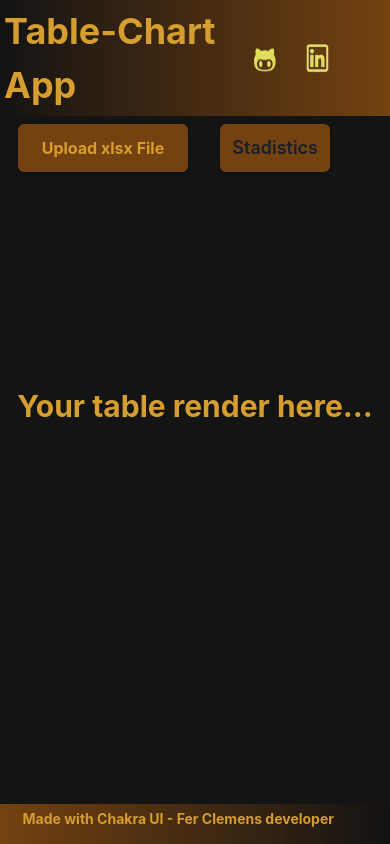
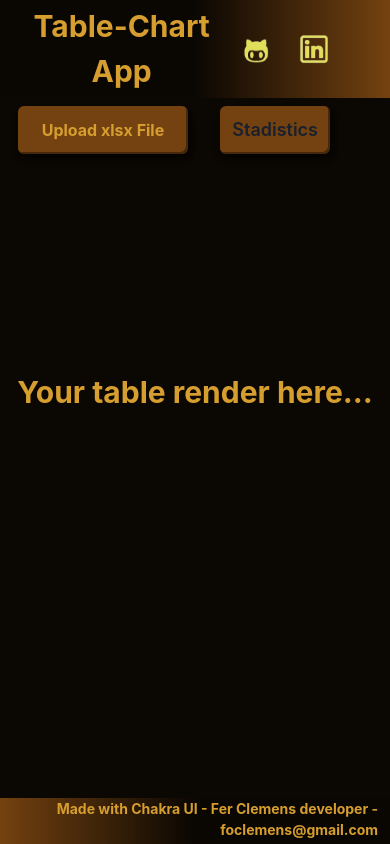
Before and after one commit to Ferclemens/tables-and-charts, a React (Vite) app: page / in a window 390 px wide. Built offline with nearby package versions, Linux system fonts and the light colour scheme.

Commit message:
:bug: Fix DisplayCharts title responsive, add shadow effect to buttons

```diff
--- a/src/App.jsx
+++ b/src/App.jsx
@@ -1,4 +1,4 @@
-import { Button, ButtonGroup, Flex, Grid, GridItem, Image, Link, Spacer, Text, VStack } from '@chakra-ui/react'
+import { Button, ButtonGroup, Flex, Grid, GridItem, Image, Link, Spacer, Text, useBreakpointValue, VStack } from '@chakra-ui/react'
 import ReadFile from './components/ReadFile'
 import ShowTable from './components/ShowTable'
 import { useDataContext } from './context/DataContext.jsx';
@@ -6,28 +6,30 @@ import '../styles.css'
 
 function App() {
   const {tableData} = useDataContext()
+  const titleSize = useBreakpointValue({base: '3xl', md: '5xl'})
   return (
       <Grid
         templateAreas={`"header header"
                         "nav nav"
                         "main main"
                         "footer footer"`}
-        gridTemplateRows={'1fr 1.2fr 8fr 40px'}
+        gridTemplateRows={'1fr 1.2fr 8fr 24px'}
         gridTemplateColumns={'1fr'}
         h='100vh'
         w='100vw'
         color='yellow.500'
         fontWeight='bold'
-        bg='blackAlpha.900'
+        bg='rgba(11,7,3,1)'
+
       >
-        <GridItem p={'1'} bgGradient='linear(to-r, blackAlpha.100, yellow.800)' area={'header'}>
+        <GridItem p={'1'} bgGradient='linear(to-r, blackAlpha.100, blackAlpha.100, yellow.800)' area={'header'}>
           <Flex mr={'14'} alignItems={'center'}>
-          <Text fontSize={'4xl'} >Table-Chart App</Text>
+          <Text fontSize={titleSize} fontWeight={'bold'} textAlign={'center'} >Table-Chart App</Text>
           <Spacer></Spacer>
           <ButtonGroup gap={'4'}>
           <Link href='https://github.com/Ferclemens' isExternal>
-          <img className='img--LinkedIn' src={'../public/GithubImg.png'}></img></Link>
-          <Link href='https://www.linkedin.com/in/foclemens/' isExternal><img className='img--LinkedIn' src={'../public/LinkedinImg.png'}/></Link>
+          <img className='img--contact' src={'../GithubImg.png'}></img></Link>
+          <Link href='https://www.linkedin.com/in/foclemens/' isExternal><img className='img--contact' src={'../LinkedinImg.png'}/></Link>
           </ButtonGroup>
           </Flex>
         </GridItem>
@@ -40,9 +42,9 @@ function App() {
             <Text fontSize={'3xl'} textAlign={'center'} my={'44'}>Your table render here...</Text>
           }
         </GridItem>
-        <GridItem bgGradient='linear(to-r, yellow.800,blackAlpha.100 )' area={'footer'} position={'fixed'} bottom={0} w={'100vw'} h={'40px'}>
+        <GridItem bgGradient='linear(to-r, yellow.800,blackAlpha.100, blackAlpha.100 )' area={'footer'} position={'fixed'} bottom={0} w={'100vw'} >
 
-          <Text fontSize={'sm'} textAlign={'end'} mr={'14'} mt={'1'}>Made with Chakra UI - Fer Clemens developer </Text>
+          <Text fontSize={'sm'} textAlign={'end'} mr={'3'} mb={'1'}>Made with Chakra UI - Fer Clemens developer - foclemens@gmail.com </Text>
         </GridItem>
       </Grid>
     )
--- a/src/components/DisplayCharts.jsx
+++ b/src/components/DisplayCharts.jsx
@@ -11,30 +11,31 @@ function DisplayCharts() {
     //console.log('jsonData from DisplayCharts', jsonData);
     //console.log('tableData from DisplayCharts', tableData);
     const breakPoint = useBreakpointValue({base: 'column', md: 'row'})
+    const direction = useBreakpointValue({base: 'column-reverse', md: 'row'})
+    const titleSize = useBreakpointValue({base: '3xl', md: '5xl'})
     return (
         <Flex flexDirection={'column'} bgGradient='linear(to-r, blackAlpha.900, yellow.900)' color={'yellow.500'} >
-          <Flex mx={'14'} alignItems={'center'} >
-            <Text fontSize={'4xl'} fontWeight='bold'>Charts display and comparison</Text>
-            <Spacer></Spacer>
-            <ButtonGroup gap={'4'}>
+          <Flex mx={'14'} my={'2'} alignItems={'center'} justifyContent={'space-between'} flexDirection={direction} gap={'4'}>
+            <Text fontSize={titleSize} fontWeight={'bold'} textAlign={'center'}>Charts display and comparison</Text>
+            <ButtonGroup gap={'4'} width={'120px'}>
             <Link href='https://github.com/Ferclemens' isExternal>
-            <img className='img--LinkedIn' src={'../public/GithubImg.png'}></img></Link>
-            <Link href='https://www.linkedin.com/in/foclemens/' isExternal><img className='img--LinkedIn' src={'../public/LinkedinImg.png'}/></Link>
+            <img className='img--contact' src={'../public/GithubImg.png'}></img></Link>
+            <Link href='https://www.linkedin.com/in/foclemens/' isExternal><img className='img--contact' src={'../public/LinkedinImg.png'}/></Link>
             </ButtonGroup>
           </Flex>
             <Flex flexDirection={breakPoint} alignItems={'center'} justifyContent={'center'}>
-                <Box bg={'rgba(115, 113, 106, 0.3)'} borderRadius={'5'} h={'65vh'} m={'2'}>
+                <Box bg={'blackAlpha.800'} borderRadius={'5'} h={'65vh'} m={'2'} boxShadow={'rgba(0, 0, 0, 0.4) 4px 4px 4px, rgba(0, 0, 0, 0.3) 0px 7px 13px -6px, rgba(0, 0, 0, 0.4) -4px -4px 0px inset;'}>
                     <RadarChart/>
                 </Box>
-                <Box bg={'rgba(115, 113, 106, 0.3)'} borderRadius={'5'} h={'65vh'} m={'2'}>
+                <Box bg={'blackAlpha.800'} borderRadius={'5'} h={'65vh'} m={'2'} boxShadow={'rgba(0, 0, 0, 0.4) 4px 4px 4px, rgba(0, 0, 0, 0.3) 0px 7px 13px -6px, rgba(0, 0, 0, 0.4) -4px -4px 0px inset;'}>
                     <DonutChart/>
                 </Box>
             </Flex>
             <Flex flexDirection={'column'} alignItems={'center'} justifyContent={'center'}>
-                <Box bg={'rgba(115, 113, 106, 0.3)'} borderRadius={'5'} h={'65vh'} m={'2'}>
+                <Box bg={'blackAlpha.800'} borderRadius={'5'} h={'65vh'} m={'2'} boxShadow={'rgba(0, 0, 0, 0.4) 4px 4px 4px, rgba(0, 0, 0, 0.3) 0px 7px 13px -6px, rgba(0, 0, 0, 0.4) -4px -4px 0px inset;'}>
                     <AreaChart/>
                 </Box>
-                <Box bg={'rgba(115, 113, 106, 0.3)'} borderRadius={'5'} h={'65vh'} m={'2'}>
+                <Box bg={'blackAlpha.800'} borderRadius={'5'} h={'65vh'} m={'2'} boxShadow={'rgba(0, 0, 0, 0.4) 4px 4px 4px, rgba(0, 0, 0, 0.3) 0px 7px 13px -6px, rgba(0, 0, 0, 0.4) -4px -4px 0px inset;'}>
                     <BarChart/>
                 </Box>
             </Flex>
--- a/src/components/ReadFile.jsx
+++ b/src/components/ReadFile.jsx
@@ -125,7 +125,7 @@ const ReadFile = () => {
             <ButtonGroup gap={'6'} mr={'14'}>
             <Box
             position={'relative'}
-            boxShadow='md'
+            boxShadow={'rgba(0, 0, 0, 0.4) 4px 4px 4px, rgba(0, 0, 0, 0.3) 0px 7px 13px -6px, rgba(0, 0, 0, 0.4) -2px -2px 0px inset;'}
             p='3'
             rounded='md'
             bg='yellow.800'
@@ -140,7 +140,7 @@ const ReadFile = () => {
             <Link to="stadistics">
                 <Button
                 size={'lg'}
-                boxShadow='md'
+                boxShadow={'rgba(0, 0, 0, 0.4) 4px 4px 4px, rgba(0, 0, 0, 0.3) 0px 7px 13px -6px, rgba(0, 0, 0, 0.4) -2px -2px 0px inset;'}
                 p='3'
                 rounded='md'
                 bg='yellow.800'
--- a/src/components/ShowTable.jsx
+++ b/src/components/ShowTable.jsx
@@ -88,7 +88,7 @@ function ShowTable() {
         size={'sm'}
         onClick={() => gotoPage(0)}
         disabled={!canPreviousPage}
-        boxShadow='md'
+        boxShadow={'rgba(0, 0, 0, 0.4) 4px 4px 4px, rgba(0, 0, 0, 0.3) 0px 7px 13px -6px, rgba(0, 0, 0, 0.4) -1px -1px 0px inset;'}
                 p='3'
                 rounded='md'
                 bg='yellow.700'
@@ -103,7 +103,7 @@ function ShowTable() {
         size={'sm'}
         onClick={() => previousPage()}
         disabled={!canPreviousPage}
-        boxShadow='md'
+        boxShadow={'rgba(0, 0, 0, 0.4) 4px 4px 4px, rgba(0, 0, 0, 0.3) 0px 7px 13px -6px, rgba(0, 0, 0, 0.4) -1px -1px 0px inset;'}
                 p='3'
                 rounded='md'
                 bg='yellow.700'
@@ -118,7 +118,7 @@ function ShowTable() {
         size={'sm'}
         onClick={() => nextPage()}
         disabled={!canNextPage}
-        boxShadow='md'
+        boxShadow={'rgba(0, 0, 0, 0.4) 4px 4px 4px, rgba(0, 0, 0, 0.3) 0px 7px 13px -6px, rgba(0, 0, 0, 0.4) -1px -1px 0px inset;'}
                 p='3'
                 rounded='md'
                 bg='yellow.700'
@@ -133,7 +133,7 @@ function ShowTable() {
         size={'sm'}
         onClick={() => gotoPage(pageCount - 1)}
         disabled={!canNextPage}
-        boxShadow='md'
+        boxShadow={'rgba(0, 0, 0, 0.4) 4px 4px 4px, rgba(0, 0, 0, 0.3) 0px 7px 13px -6px, rgba(0, 0, 0, 0.4) -1px -1px 0px inset;'}
                 p='3'
                 rounded='md'
                 bg='yellow.700'
--- a/styles.css
+++ b/styles.css
@@ -8,6 +8,7 @@
     padding: 12px;
     cursor: pointer;
 }
-.img--LinkedIn {
+.img--contact {
     height: 30px;
+    width: 35px;
 }
```
